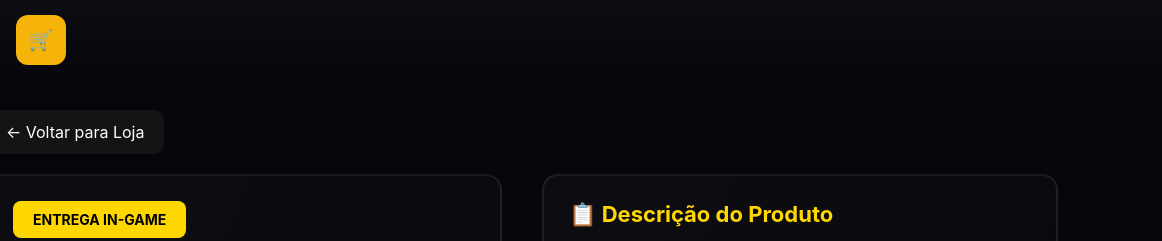
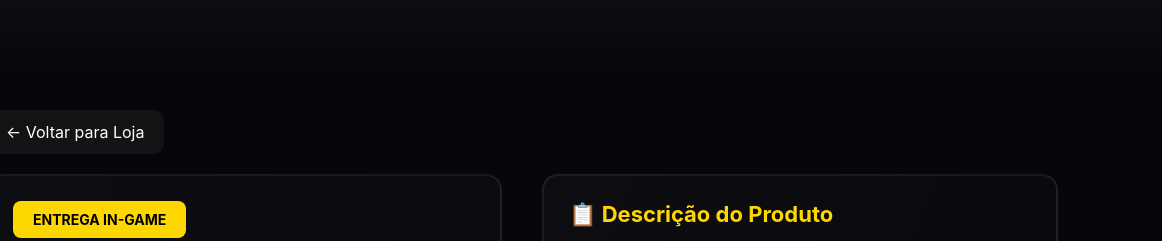
Before and after one commit to Joseph001479/brainrots_v2, a plain HTML site: page produto/produtos10.html in a window 1280 px wide. Shown: the top 241 px of the page, 118-1280 px from the left. Drawn offline with Linux system fonts and the light colour scheme.

Commit message:
Update produtos10.html

```diff
--- a/produto/produtos10.html
+++ b/produto/produtos10.html
@@ -67,7 +67,6 @@
     <div class="logo">
       <a href="../index.html"><img src="../img/logo.png" alt="Steal A Brainrot"></a>
     </div>
-    <div class="cart">🛒</div>
   </header>
 
   <div class="product-container">
```
